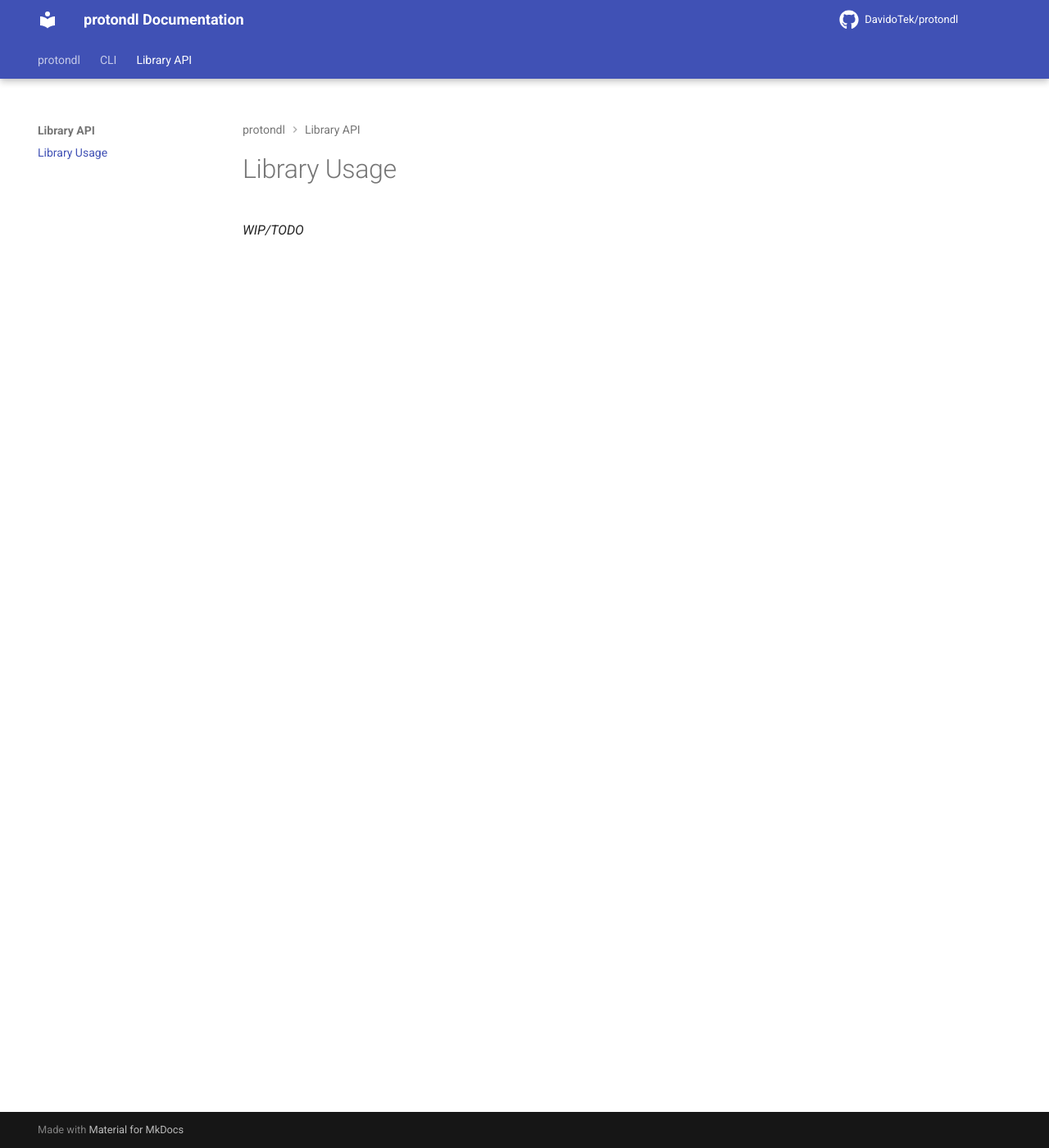
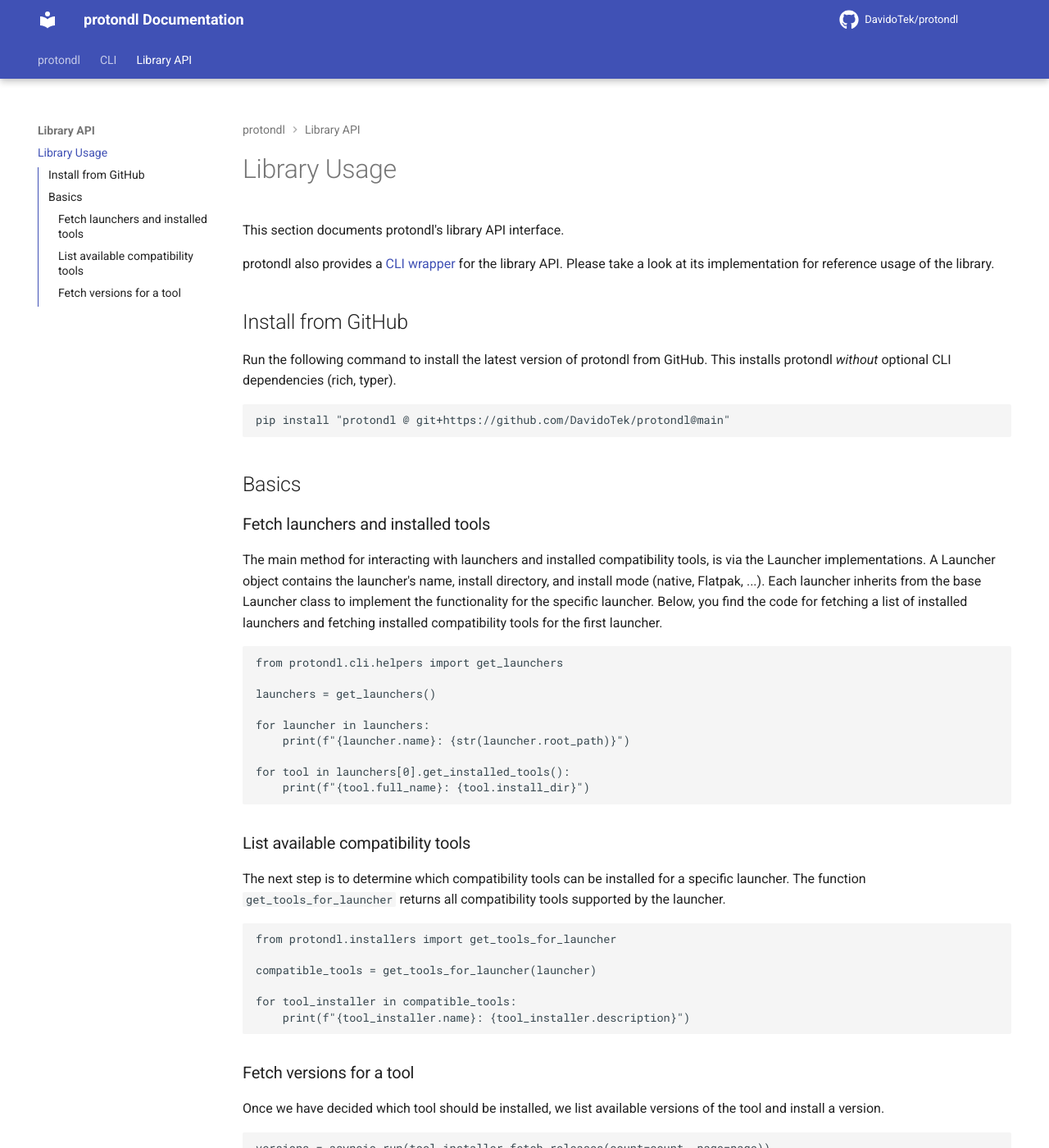
Before and after one commit to DavidoTek/protondl, an MkDocs documentation site: the page built from docs/Library_API/index.md, in a window 1280 px wide and 1400 px high. Shown: the whole window at 82% size. Built offline with MkDocs 1.6.1 and Material for MkDocs 9.7.7, drawn with Linux system fonts in a browser that asks for light colours; plug-ins that fetch from the network failed and are left out; comment, search, counter and statistics services are not loaded; some of the changed text lies outside the part shown.

Commit message:
feat(docs): Add initial Library documentation, install guide

````diff
--- a/docs/Library_API/index.md
+++ b/docs/Library_API/index.md
@@ -1,3 +1,71 @@
 # Library Usage
 
-*WIP/TODO*
+This section documents protondl's library API interface.
+
+protondl also provides a [CLI wrapper](../CLI/index.md) for the library API.
+Please take a look at its implementation for reference usage of the library.
+
+## Install from GitHub
+
+Run the following command to install the latest version of protondl from GitHub.
+This installs protondl *without* optional CLI dependencies (rich, typer).
+
+```bash
+pip install "protondl @ git+https://github.com/DavidoTek/protondl@main"
+```
+
+## Basics
+
+### Fetch launchers and installed tools
+
+The main method for interacting with launchers and installed compatibility tools, is via the Launcher implementations.
+A Launcher object contains the launcher's name, install directory, and install mode (native, Flatpak, ...).
+Each launcher inherits from the base Launcher class to implement the functionality for the specific launcher.
+Below, you find the code for fetching a list of installed launchers and fetching installed compatibility tools for the first launcher.
+
+```python
+from protondl.cli.helpers import get_launchers
+
+launchers = get_launchers()
+
+for launcher in launchers:
+    print(f"{launcher.name}: {str(launcher.root_path)}")
+
+for tool in launchers[0].get_installed_tools():
+    print(f"{tool.full_name}: {tool.install_dir}")
+```
+
+### List available compatibility tools
+
+The next step is to determine which compatibility tools can be installed for a specific launcher.
+The function `get_tools_for_launcher` returns all compatibility tools supported by the launcher.
+
+```python
+from protondl.installers import get_tools_for_launcher
+
+compatible_tools = get_tools_for_launcher(launcher)
+
+for tool_installer in compatible_tools:
+    print(f"{tool_installer.name}: {tool_installer.description}")
+```
+
+### Fetch versions for a tool
+
+Once we have decided which tool should be installed, we list available versions of the tool and install a version.
+
+```python
+versions = asyncio.run(tool_installer.fetch_releases(count=count, page=page))
+
+print(f"Available versions of {tool_installer.name}: {versions}")
+
+if not installer.supports_launcher(launchers[0]):
+    exit()
+
+asyncio.run(
+    installer.install(
+        versions[0],
+        launchers[0],
+        lambda p, t: print(f"Progress: {p} / {t}")  # Optional progress callback (current bytes, total size)
+    )
+)
+```
````
Also changed, not shown: README.md (+2 -1 lines), docs/CLI/index.md (+9 -0 lines).
